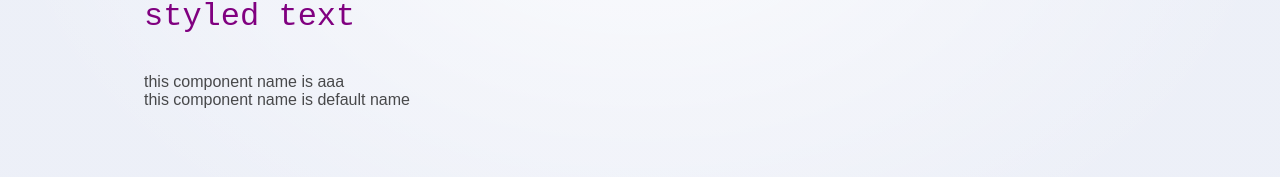
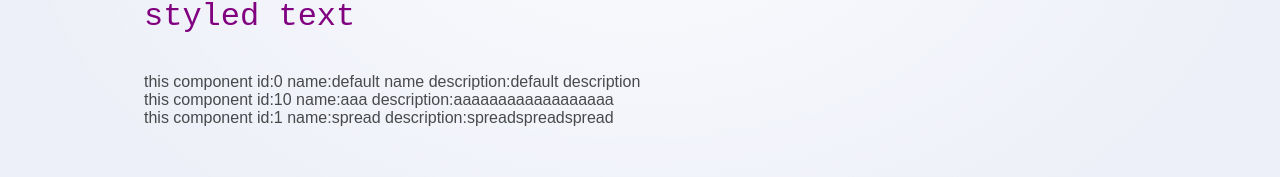
Before and after one commit to Tatsu015/svelte-sample, a SvelteKit app: page /hello in a window 1280 px wide. Shown: the part 498-675 px from the top of the page. Built offline with nearby package versions, Linux system fonts and the light colour scheme.

Commit message:
add object spread

```diff
--- a/src/components/MyComponent.svelte
+++ b/src/components/MyComponent.svelte
@@ -1,5 +1,7 @@
 <script lang="ts">
+    export let id:number = 0
     export let name:string = "default name";
+    export let description:string = "default description"
 </script>
 
-<div>this component name is {name}</div>
+<div>this component id:{id} name:{name} description:{description}</div>
--- a/src/routes/hello/+page.svelte
+++ b/src/routes/hello/+page.svelte
@@ -8,13 +8,19 @@
     let greet = "Hello"
     let name = "World".toUpperCase();
     let src = "https://picsum.photos/seed/picsum/200/300"
+    const myComponentProps = {
+        id:1,
+        name:'spread',
+        description:'spreadspreadspread',
+    }
 </script>
 
 <h1>{greet.toUpperCase()} {name}!</h1>
 <img {src} alt="{name} image" height=300 width=200 />
 <p>styled text</p>
-<MyComponent name="aaa"/>
 <MyComponent />
+<MyComponent id={10} name="aaa" description="aaaaaaaaaaaaaaaaaa"/>
+<MyComponent {...myComponentProps} />
 
 <style>
     p {
```
